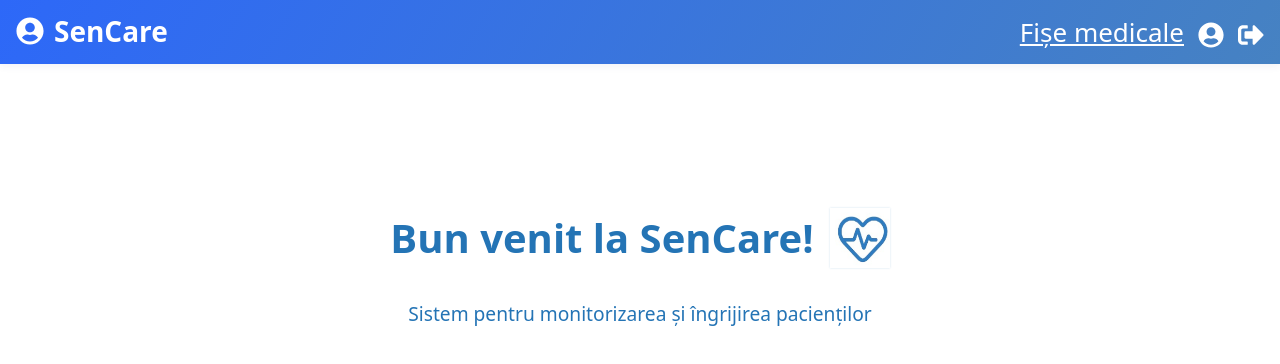
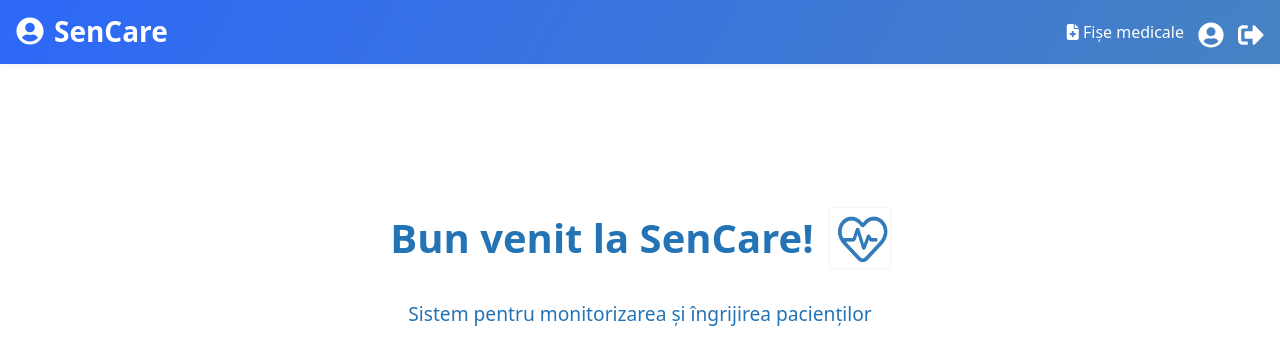
Before and after one commit to mandreea1/SenCare-Web, a React (Create React App) app: page /pacient in a window 1280 px wide. Shown: the top 364 px of the page. Built offline with nearby package versions, Linux system fonts and the light colour scheme.

Commit message:
Update PacientDashboard.jsx

```diff
--- a/src/pages/pacient/PacientDashboard.jsx
+++ b/src/pages/pacient/PacientDashboard.jsx
@@ -64,8 +64,8 @@ export default function PacientDashboard({ onLogout }) {
   </div>
   <div className="right-icons">
     {/* Buton nou pentru fișe medicale */}
-    <Link to="/pacient/medical-records-pdf" className="icon-btn" title="Fișe medicale">
-      Fișe medicale
+    <Link to="/pacient/medical-records-pdf" className="nav-link">
+      <i className="fas fa-file-medical"></i> Fișe medicale
     </Link>
     <button className="icon-btn" title="Profil" onClick={() => navigate('/pacient/profil')}>
       <FaUserCircle />
```
